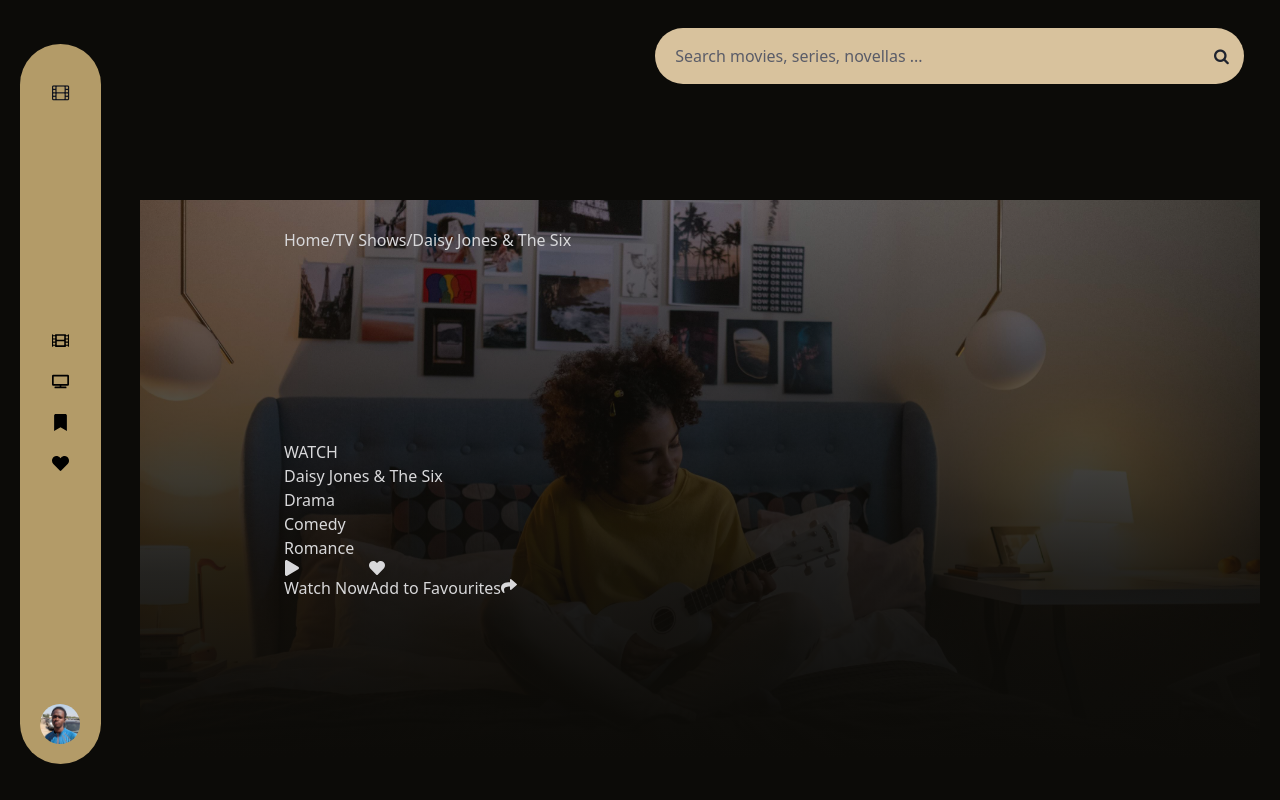
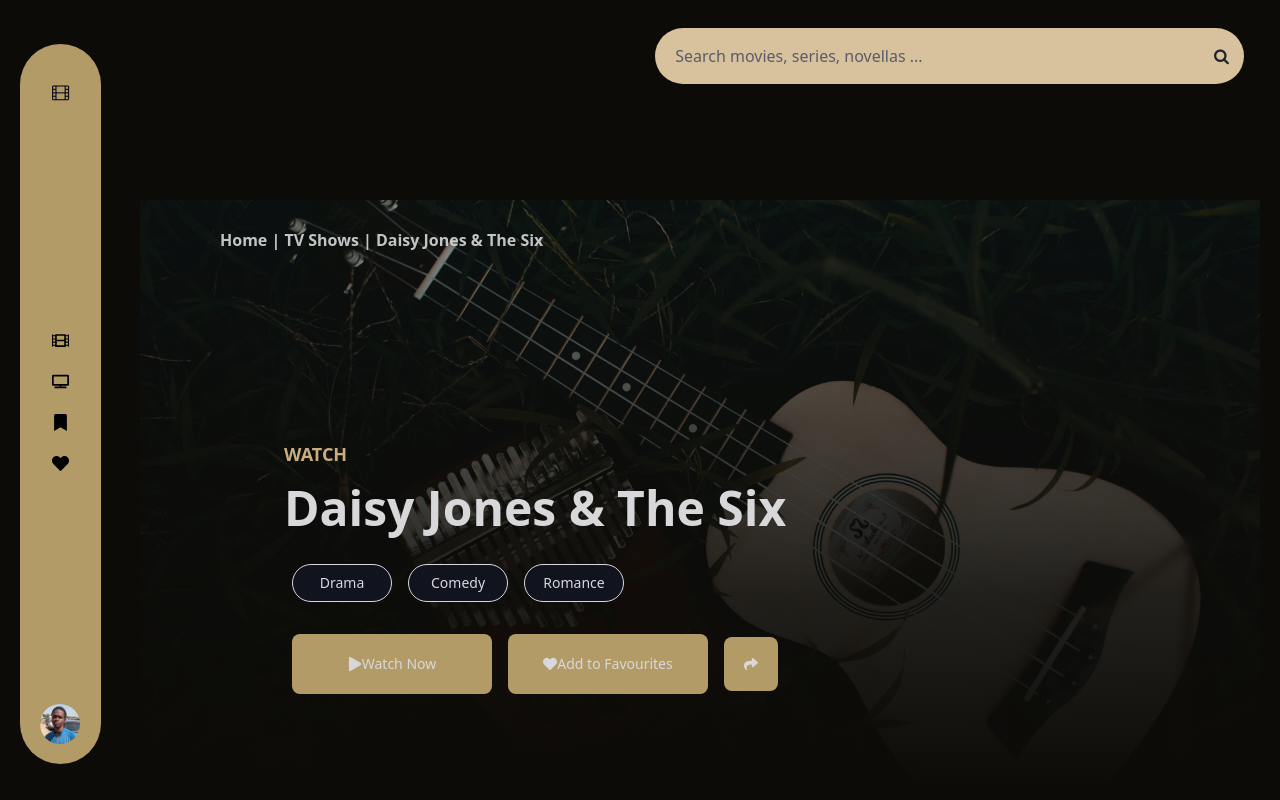
Before and after one commit to Stevolisis/oatreels, a React (Create React App) app: page /movie/1 in a window 1280 px wide. Shown: the top 800 px of the page. Built offline with nearby package versions, Linux system fonts and the light colour scheme.

Commit message:
movie header

```diff
--- a/src/containers/movie.tsx
+++ b/src/containers/movie.tsx
@@ -8,24 +8,24 @@
         <>
         <div className="text-primary">
             <div className='md:ml-[120px] ml-0 sm:px-5'>
-                <div className="bgImageGrad px-36 text-txtPrimary">
-                    <div className="py-7">
-                        <p>Home/TV Shows/Daisy Jones & The Six</p>
+                <div className="bgImageGrad text-txtPrimary">
+                    <div className="py-7 px-20">
+                        <p className="font-semibold text-txtPrimary opacity-90">Home | TV Shows | Daisy Jones & The Six</p>
                     </div>
-                    <div className="py-40">
+                    <div className="py-40 px-36 pb-20">
                         <div>
-                            <p>WATCH</p>
-                            <p>Daisy Jones & The Six</p>
+                            <p className="text-brSecondary font-semibold text-lg">WATCH</p>
+                            <p className="font-bold text-5xl py-4">Daisy Jones & The Six</p>
                         </div>
-                        <div>
-                            <p>Drama</p>
-                            <p>Comedy</p>
-                            <p>Romance</p>
+                        <div className="flex items-center py-4">
+                            <p className="p-2 mx-2 text-sm rounded-full border border-txtPrimary bg-bgPrimary w-[100px] flex justify-center items-center">Drama</p>
+                            <p className="p-2 mx-2 text-sm rounded-full border border-txtPrimary bg-bgPrimary w-[100px] flex justify-center items-center">Comedy</p>
+                            <p className="p-2 mx-2 text-sm rounded-full border border-txtPrimary bg-bgPrimary w-[100px] flex justify-center items-center">Romance</p>
                         </div>
-                        <div>
-                            <button><FaPlay/>Watch Now</button>
-                            <button><FaHeart/>Add to Favourites</button>
-                            <button><FaShare/></button>
+                        <div className="flex items-center py-4">
+                            <button className="flex rounded-lg items-center bg-brPrimary p-5 mx-2 text-sm w-[200px] justify-center"><FaPlay/>Watch Now</button>
+                            <button className="flex rounded-lg items-center bg-brPrimary p-5 mx-2 text-sm w-[200px] justify-center"><FaHeart/>Add to Favourites</button>
+                            <button className="flex rounded-lg items-center bg-brPrimary p-5 mx-2 text-sm"><FaShare/></button>
                         </div>
                     </div>
                 </div>
--- a/src/index.css
+++ b/src/index.css
@@ -42,7 +42,12 @@
   }
 
   .bgImageGrad{
-    background-image: linear-gradient(180deg,rgba(12, 11, 8,0.4),rgba(12, 11, 8,0.7),rgba(12, 11, 8,0.9),rgba(12, 11, 8,1)),url('http://localhost:3000/pexel8.jpg');
+    background-image: linear-gradient(180deg,
+    rgba(12, 11, 8,0.4),
+    rgba(12, 11, 8,0.7),
+    rgba(12, 11, 8,0.9),
+    rgba(12, 11, 8,1)),
+    url('http://localhost:3000/pexel11.jpg');
     background-size: cover;
     background-repeat: no-repeat;
     background-position: center;
```
